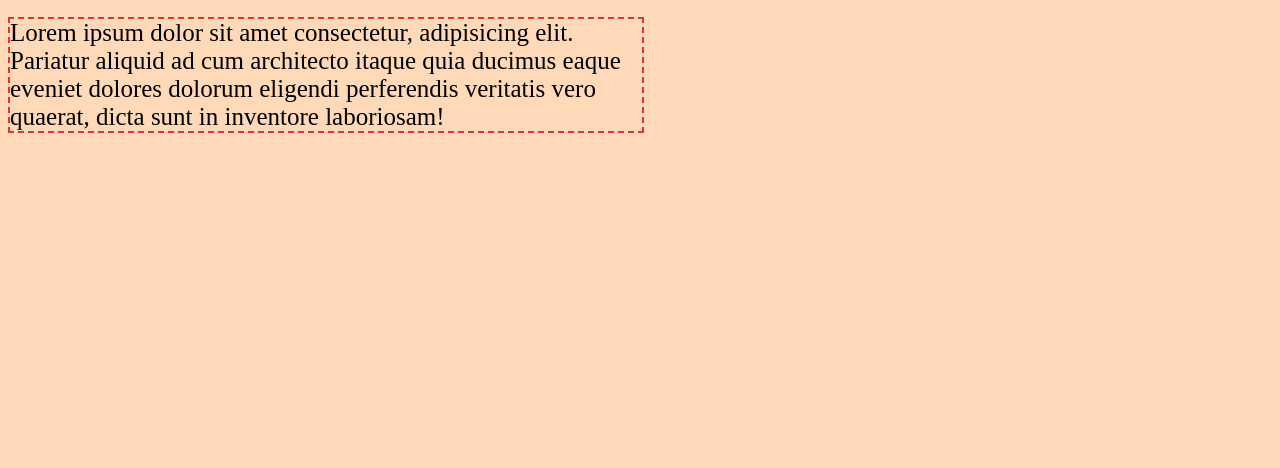
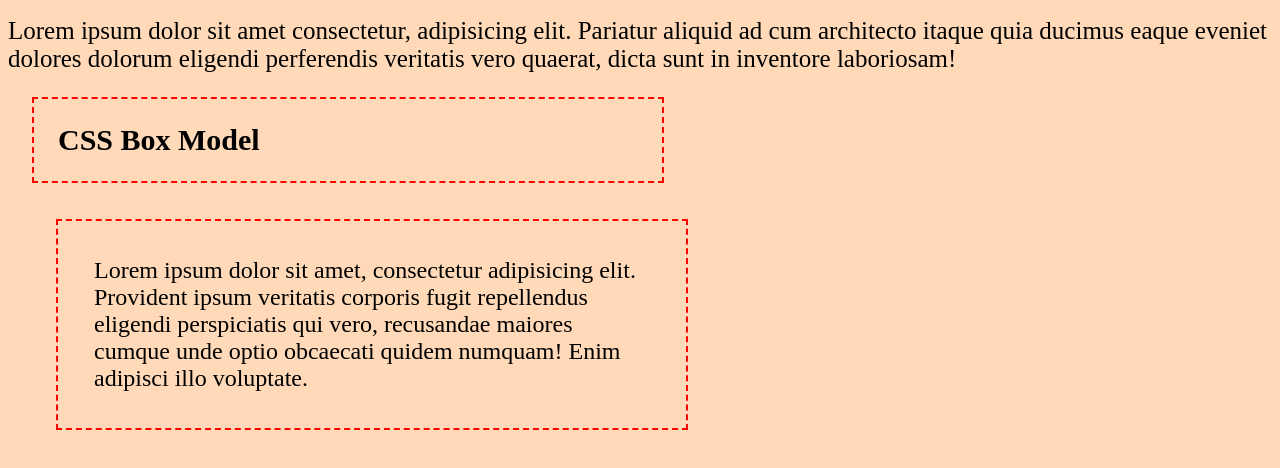
Before and after one commit to akashthedeveloper/150-Days-Web3-Full-Stack-Challenge, a plain HTML site: page CSS/chapter 1/main.html in a window 1280 px wide. Shown: the part 642-1110 px from the top of the page. Before the commit the page ends 800 px from the top, so only its background shows below. Drawn offline with Linux system fonts and the light colour scheme.

Commit message:
css box model

```diff
--- a/CSS/chapter 1/main.html
+++ b/CSS/chapter 1/main.html
@@ -9,7 +9,7 @@
 <body>
      <h1><p>Hey there learning CSS</p></h1>
 
-     <h2>CSS Selectors</h2>
+     <h1>CSS Selectors</h1>
 
      <h4> Article 1</h4>
 
@@ -27,7 +27,9 @@
 
      <article class="article-unit">Lorem ipsum dolor sit amet consectetur, adipisicing elit. Pariatur aliquid ad cum architecto itaque quia ducimus eaque eveniet dolores dolorum eligendi perferendis veritatis vero quaerat, dicta sunt in inventore laboriosam!</article>
 
+     <h1 class="box-model">CSS Box Model</h1>
 
+     <article class="box"> Lorem ipsum dolor sit amet, consectetur adipisicing elit. Provident ipsum veritatis corporis fugit repellendus eligendi perspiciatis qui vero, recusandae maiores cumque unde optio obcaecati quidem numquam! Enim adipisci illo voluptate. </article>
 
 </body>
 </html>
--- a/CSS/chapter 1/style.css
+++ b/CSS/chapter 1/style.css
@@ -1,3 +1,7 @@
+*{
+    box-sizing:border-box;
+}
+
 p {
     color: #333;
 }
@@ -15,14 +19,28 @@ body {
     padding: 0px;
     border: 0px;
     background-color: #ffd9b8;
-    color: #000
+    color: #000;
+    min-height: 100vh;
 }
 
 h1, h2 {
    font-size: larger;
 }
 
-.article-unit {
-   border:2px dashed rgb(225, 53, 53);
-   width: 50%;
+.box-model{
+    border: 2px dashed red;
+    width: 50%;
+    padding : 1.5rem;
+    margin:1.5rem;
 }
+
+.box{
+    border: 2px dashed red;
+    width: 50%;
+    font-size:1.5rem;
+    padding: 1.5em;
+    margin-top:1.5em;
+    margin-right: 2em;
+    margin-bottom: 2em;
+    margin-left: 2em;
+}
```
Also changed, not shown: 1 other file.
